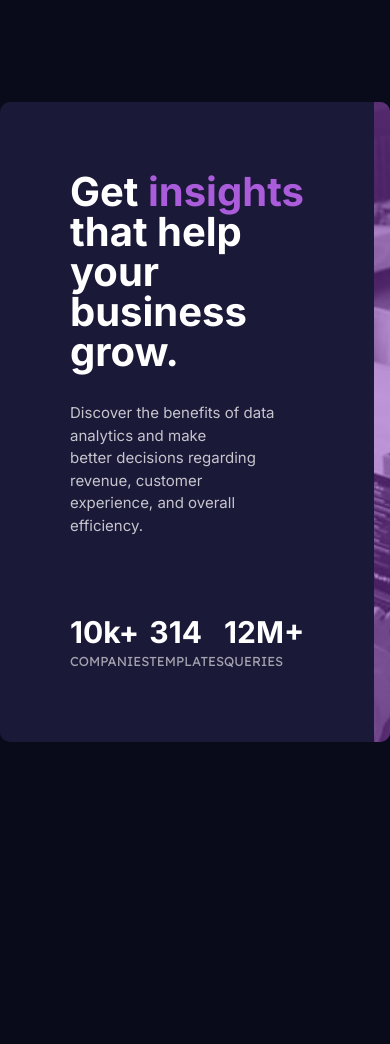
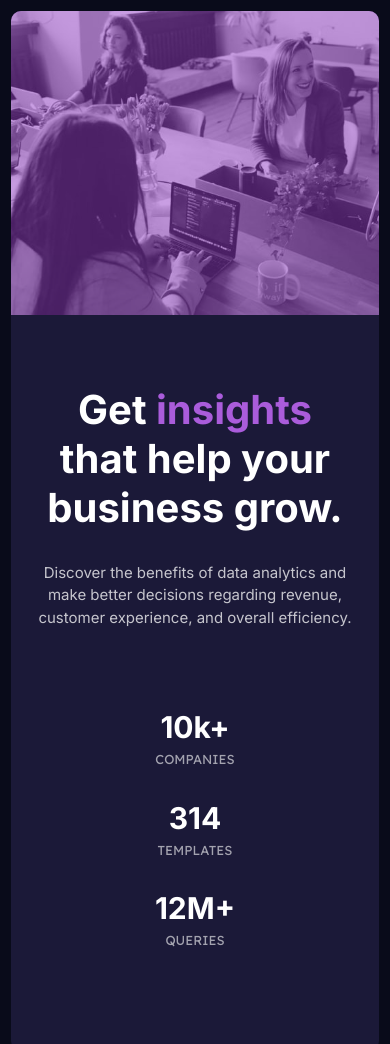
Before and after one commit to araggohnxd/stats-preview-card-component, a plain HTML site: page index.html in a window 390 px wide. Shown: the top 1044 px of the page. Before the commit the page ends 844 px from the top, so only its background shows below. Drawn offline with Linux system fonts and the light colour scheme.

Commit message:
Add media queries for responsiveness

```diff
--- a/css/components/main-card.css
+++ b/css/components/main-card.css
@@ -1,13 +1,17 @@
 .main-card {
+    display: flex;
+    flex-direction: column;
     background-color: hsl(244, 38%, 16%);
     padding: 70px;
     max-width: 446px;
-    border-top-left-radius: 10px;
-    border-bottom-left-radius: 10px;
 }
 
 .main-card .accent {
     color: hsl(277, 64%, 61%);
+}
+
+.main-card .stat {
+    margin-bottom: 30px;
 }
 
 .main-card .wrapper {
@@ -15,3 +19,17 @@
     justify-content: space-between;
     margin-top: 80px;
 }
+
+@media screen and (max-width: 1023.98px) {
+    .main-card {
+        justify-content: center;
+        align-items: center;
+        padding: 70px 25px;
+        max-width: 100%;
+    }
+
+    .main-card .wrapper {
+        flex-direction: column;
+        align-items: center;
+    }
+}
--- a/css/components/main-description.css
+++ b/css/components/main-description.css
@@ -4,6 +4,7 @@
     font-weight: 400;
     color: hsla(0, 0%, 100%, 0.75);
     line-height: 1.5;
+    max-width: 375px;
 }
 
 .main-description.-stat {
@@ -11,3 +12,9 @@
     font-size: 13px;
     color: hsla(0, 0%, 100%, 0.6);
 }
+
+@media screen and (max-width: 1023.98px) {
+    .main-description {
+        text-align: center;
+    }
+}
--- a/css/components/main-section.css
+++ b/css/components/main-section.css
@@ -1,13 +1,13 @@
 .main-section {
     max-width: 1440px;
     display: flex;
-    border-radius: 20px;
+    border-radius: 10px;
+    overflow: hidden;
 }
 
 .main-section .filter {
+    display: flex;
     background-color: hsl(277, 55%, 51%);
-    border-top-right-radius: 10px;
-    border-bottom-right-radius: 10px;
 }
 
 .main-section .filter .image {
@@ -17,6 +17,12 @@
     object-fit: cover;
     height: 100%;
     width: 100%;
-    border-top-right-radius: 10px;
-    border-bottom-right-radius: 10px;
 }
+
+@media screen and (max-width: 1023.98px) {
+    .main-section {
+        flex-direction: column-reverse;
+        margin-top: 0;
+        max-width: 500px;
+    }
+}
--- a/css/components/main-title.css
+++ b/css/components/main-title.css
@@ -10,3 +10,9 @@
     font-size: 30px;
     margin-bottom: 5px;
 }
+
+@media screen and (max-width: 1023.98px) {
+    .main-title {
+        text-align: center;
+    }
+}
--- a/css/reset.css
+++ b/css/reset.css
@@ -31,15 +31,14 @@ footer, header, hgroup, menu, nav, section {
 
 body, html {
     height: 100%;
-    overflow: hidden;
 }
 
 body {
-	line-height: 1;
-    display:flex;
+    display: flex;
     justify-content: center;
     align-items: center;
     background-color: hsl(233, 47%, 7%);
+    padding: 11px;
 }
 ol, ul {
 	list-style: none;
@@ -56,3 +55,9 @@ table {
 	border-collapse: collapse;
 	border-spacing: 0;
 }
+
+@media screen and (max-width: 1023.98px) {
+    body, html {
+        height: auto;
+    }
+}
--- a/index.html
+++ b/index.html
@@ -20,18 +20,18 @@
         <article class="main-card">
             <h1 class="main-title">Get <span class="accent">insights</span> that help your business grow.</h1>
 
-            <p class="main-description">Discover the benefits of data analytics and make <br> better decisions regarding revenue, customer <br> experience, and overall efficiency.</p>
+            <p class="main-description">Discover the benefits of data analytics and make better decisions regarding revenue, customer experience, and overall efficiency.</p>
 
             <div class="wrapper">
-                <dl class="main-stat">
+                <dl class="stat">
                     <dt class="main-title -stat">10k+</dt>
                     <dd class="main-description -stat">COMPANIES</dd>
                 </dl>
-                <dl class="main-stat">
+                <dl class="stat">
                     <dt class="main-title -stat">314</dt>
                     <dd class="main-description -stat">TEMPLATES</dd>
                 </dl>
-                <dl class="main-stat">
+                <dl class="stat">
                     <dt class="main-title -stat">12M+</dt>
                     <dd class="main-description -stat">QUERIES</dd>
                 </dl>
```
